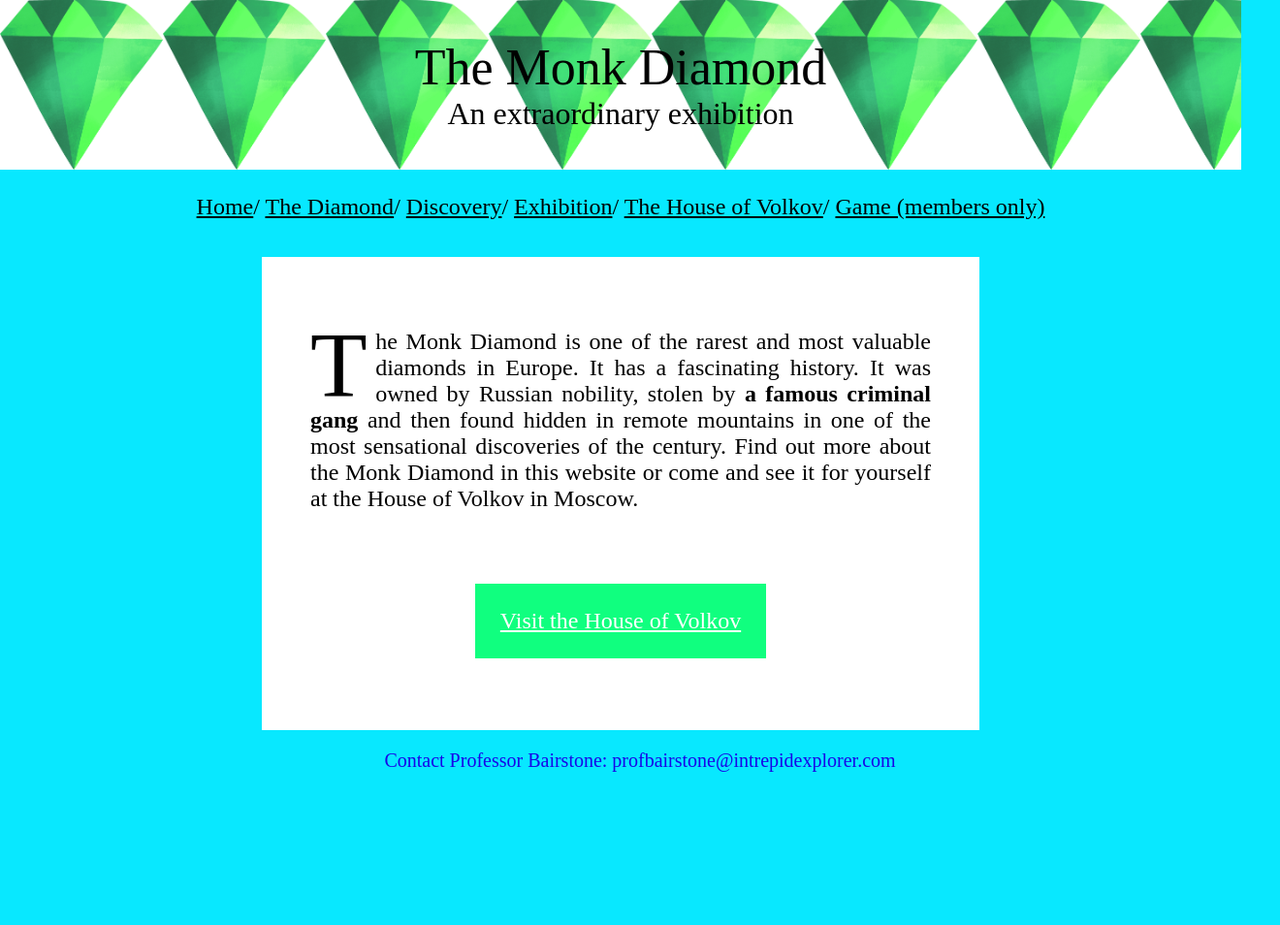
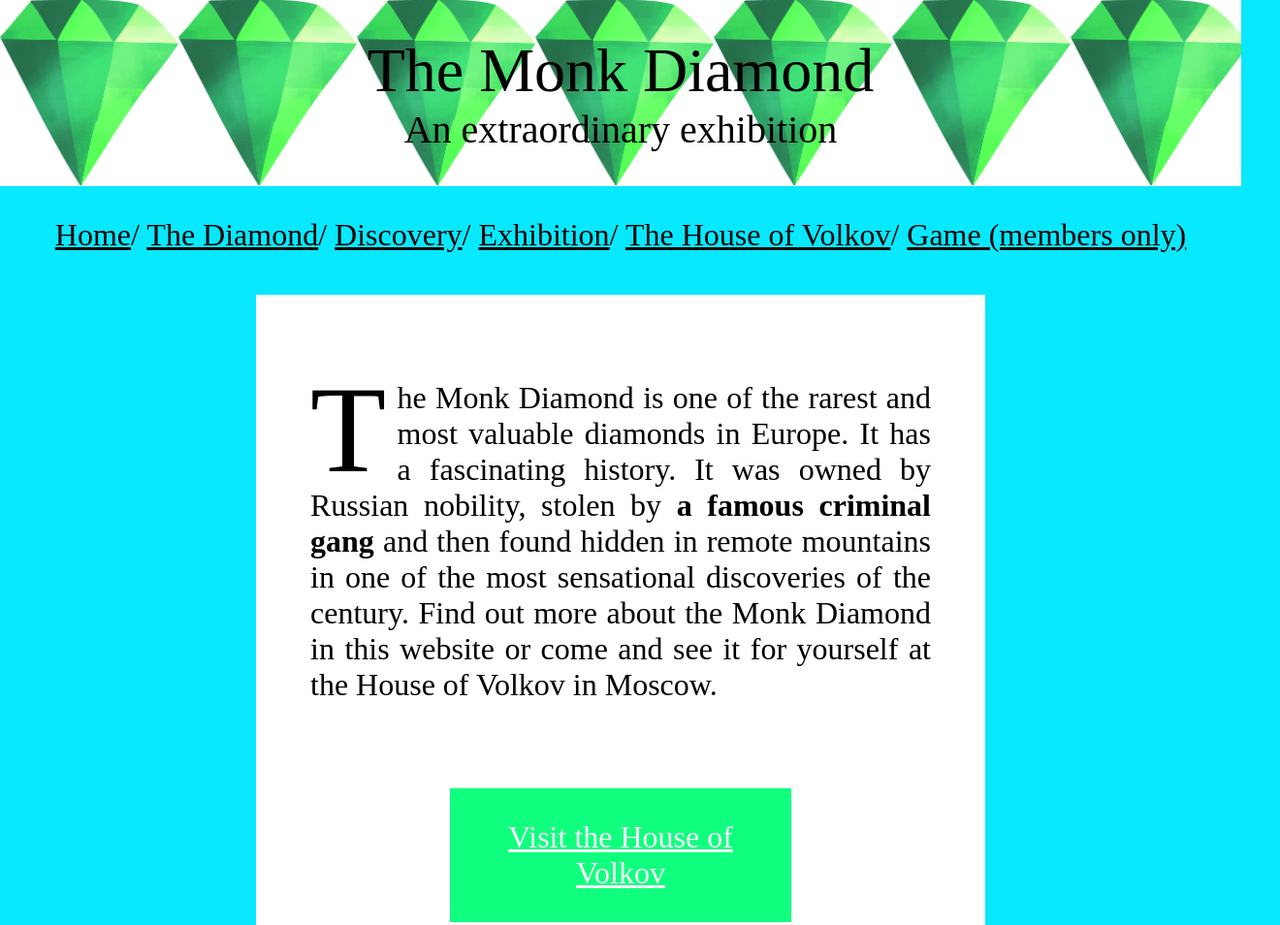
Before and after one commit to mjwmeijer/Volkov, a plain HTML site: page index.html in a window 1280 px wide. Shown: the top 954 px of the page at 97% size, 1320 px wide, since content can reach past the window. Before the commit the page ends 816 px from the top, so only its background shows below. Drawn offline with Linux system fonts and the light colour scheme.

Commit message:
Mobile view home page.

```diff
--- a/index.html
+++ b/index.html
@@ -17,37 +17,38 @@
        }
 
       .header {
-            height: 65px;
-            margin-top: 25px;
+            height: 5rem;
+            width:100%;
+            margin-top: 2rem;
             text-align: center;
-            font-size: 24px;
+            font-size: 2rem;
       }
 
       .banner {
             background: url("diamond.jpg");
             background-size: contain;
             background-repeat:repeat;
-            width: auto;
-            height: 175px;
+            width: 100%;
+            height: 12rem;
             text-align: center;
-            font-size: 52px;
+            font-size: 4rem;
             color: black;
             display:flex;
             flex-direction: column;
             justify-content: center;
       }
       .content {
-           padding: 50px;
-           font-size: 24px;
+           padding: 3.5rem;
+           font-size: 2rem;
            background-color: white;
            color: black;
        }
 
        .footer {
             width: 100%;
-            padding: 20px;
+            padding: 1.5rem 0rem;
             text-align: center;
-            font-size: 20px;
+            font-size: 1.5rem;
             color: #1806E8;
         }
 
@@ -55,9 +56,9 @@
             text-align: center;
             background-color: #10FF7F;
             color: white;
-            width:250px;
+            width:18rem;
             margin:auto;
-            padding: 25px;
+            padding: 2rem;
             display:block;
         }
         span {
@@ -72,7 +73,7 @@
   <body>
     <div class="banner">
     <p style="margin:0;">The Monk Diamond</p>
-      <div style="font-size: 32px;">An extraordinary exhibition</div>
+      <div style="font-size: 2.5rem;">An extraordinary exhibition</div>
     </div>
     <div class="header">
     <a href="index.html">Home</a>/
@@ -90,7 +91,7 @@
         yourself at the House of Volkov in Moscow.
       </p>
 
-      <p style="padding-top: 50px;">
+      <p style="padding-top: 3.5rem;">
         <a href="volkov.html" class="button">Visit the House of Volkov</a>
       </p>
     </div>
```
